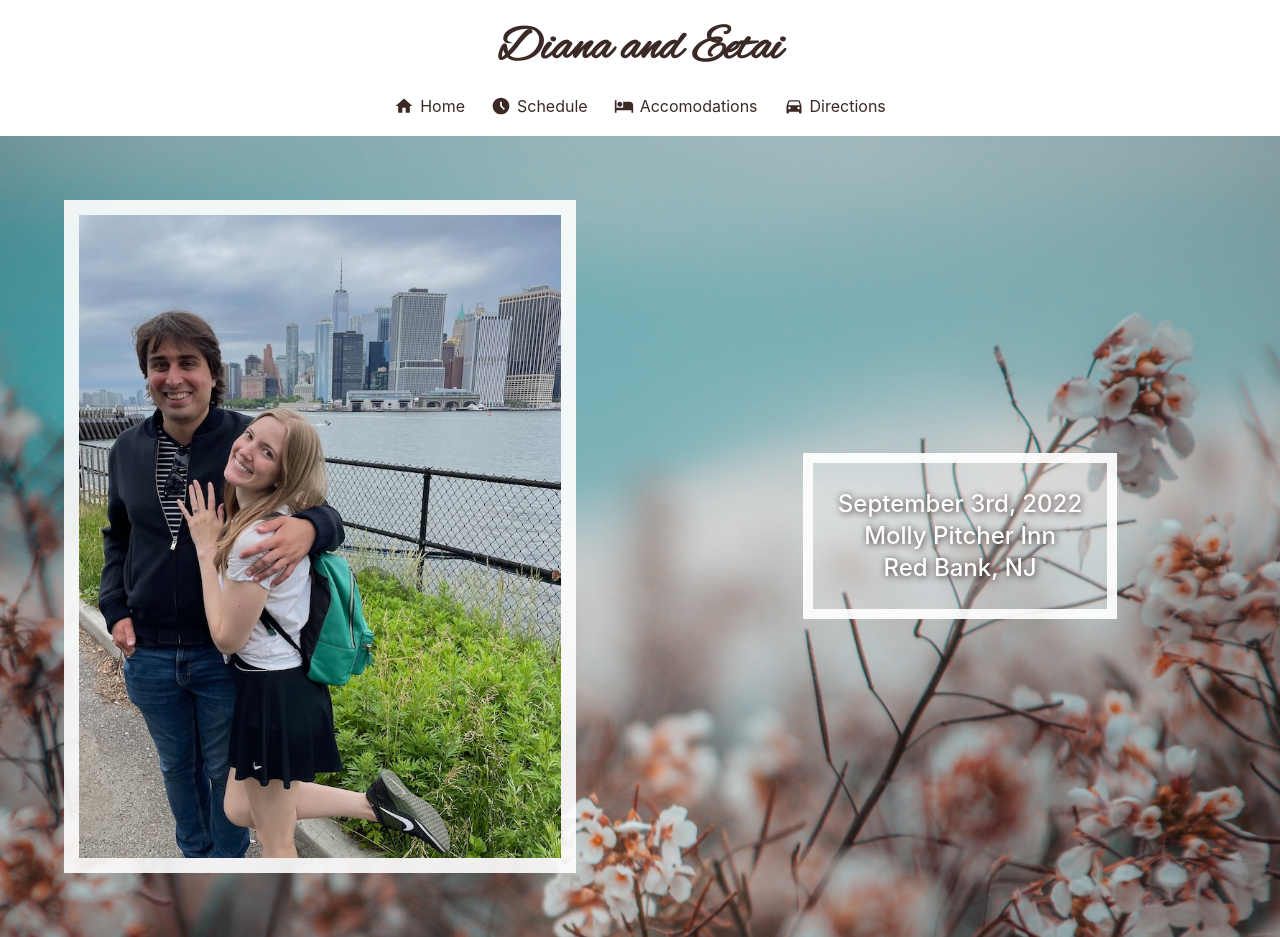
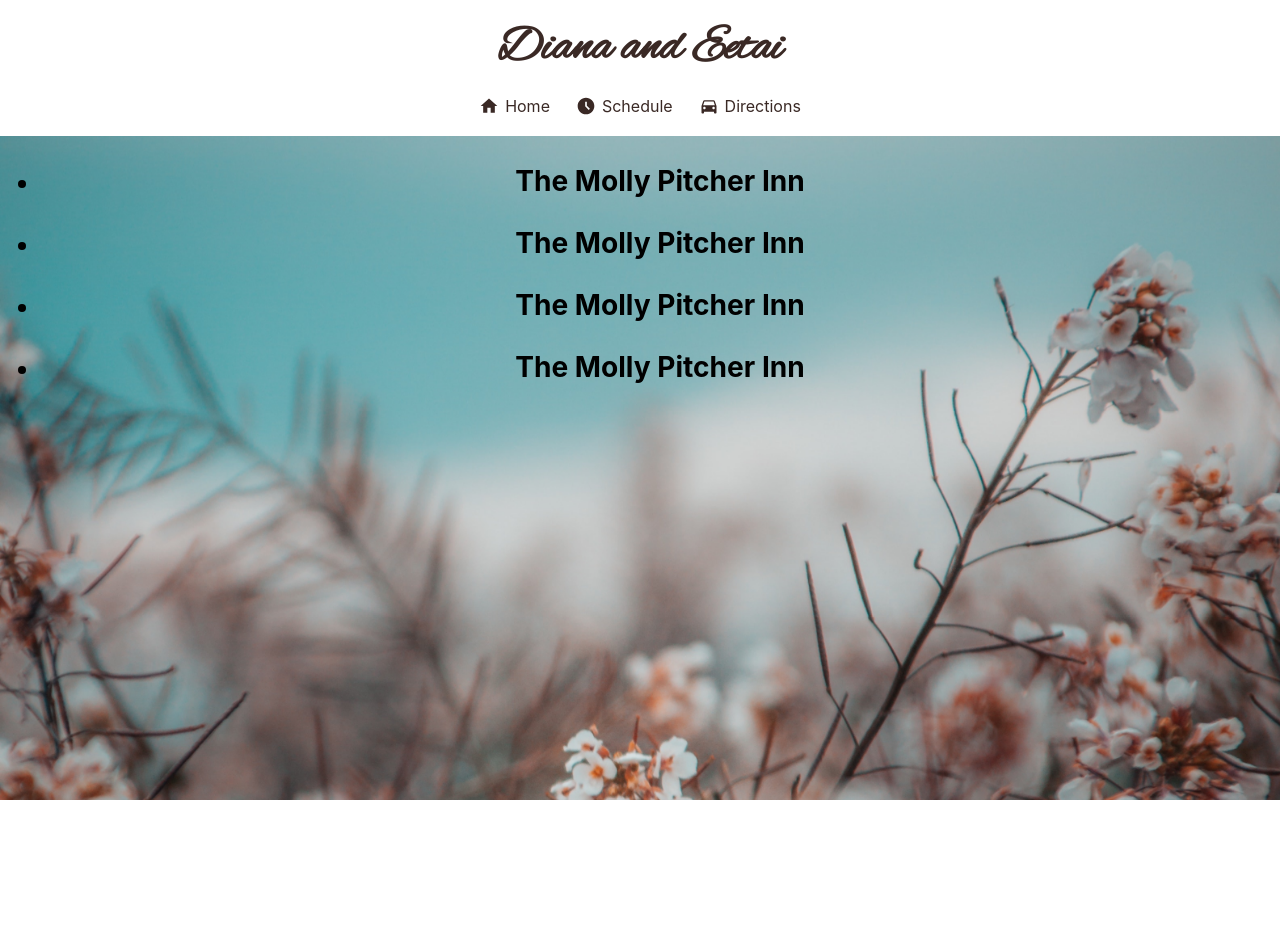
Before and after one commit to DianaLease/diana-and-eetai-wedding, a React (Create React App) app: page /accomodations in a window 1280 px wide. After the commit the page ends 800 px from the top, so only its background shows below. Built offline with nearby package versions, Linux system fonts and the light colour scheme.

Commit message:
feat(accomodations): wip for accomodations page
Signed-off-by: Diana Lease <dianarlease@gmail.com>

```diff
--- a/src/App.js
+++ b/src/App.js
@@ -5,12 +5,14 @@ import {
   Route,
   Link
 } from "react-router-dom";
-import Home from './Home'
-import Schedule from './Schedule'
 import HomeIcon from '@mui/icons-material/Home';
 import AccessTimeFilledIcon from '@mui/icons-material/AccessTimeFilled';
 import HotelIcon from '@mui/icons-material/Hotel';
 import DirectionsCarIcon from '@mui/icons-material/DirectionsCar';
+
+import Home from './pages/Home'
+import Schedule from './pages/Schedule'
+import Accomodations from './pages/Accomodations'
 
 function App() {
   return (
@@ -27,11 +29,11 @@ function App() {
               <AccessTimeFilledIcon className="nav-icon" fontSize="small" />
               <span className="nav-text">Schedule</span>
             </Link>
-            <Link to="/accomodations">
+            {/* <Link to="/accomodations">
               <HotelIcon className="nav-icon" fontSize="small" />
               <span className="nav-text">Accomodations</span>
-            </Link>
-              <a href="https://g.page/MollyPitcherInn?share">
+            </Link> */}
+              <a href="https://g.page/MollyPitcherInn?share" target="_blank" rel="noreferrer">
                 <DirectionsCarIcon className="nav-icon" fontSize="small" />
                 <span className="nav-text">Directions</span>
               </a>
@@ -55,7 +57,7 @@ function App() {
           <Routes>
             <Route exact path="/" element={<Home />} />
             <Route path="/schedule" element={<Schedule />}/>
-            <Route path="/accomodations" element={<Home />}/>
+            <Route path="/accomodations" element={<Accomodations />}/>
             <Route path="/directions" element={<Home />}/>
           </Routes>
         </div>
--- /dev/null
+++ b/src/pages/Accomodations.js
@@ -0,0 +1,22 @@
+
+const Accomodations = () => (
+  <div className="accomodations">
+    <ul>
+      <li>
+        <h3>The Molly Pitcher Inn</h3>
+      </li>
+      <li>
+        <h3>The Molly Pitcher Inn</h3>
+      </li>
+      <li>
+        <h3>The Molly Pitcher Inn</h3>
+      </li>
+      <li>
+        <h3>The Molly Pitcher Inn</h3>
+      </li>
+
+    </ul>
+  </div>
+)
+
+export default Accomodations;
--- a/src/Home.js
+++ b/src/pages/Home.js
@@ -1,4 +1,4 @@
-import us from './us.jpeg';
+import us from '../us.jpeg';
 
 const Home = () => (
   <div className="home">
--- a/src/Schedule.js
+++ b/src/pages/Schedule.js
@@ -1,4 +1,4 @@
-import VerticalStepper from './components/VerticalStepper';
+import VerticalStepper from '../components/VerticalStepper';
 
 const steps = [
   {
```
